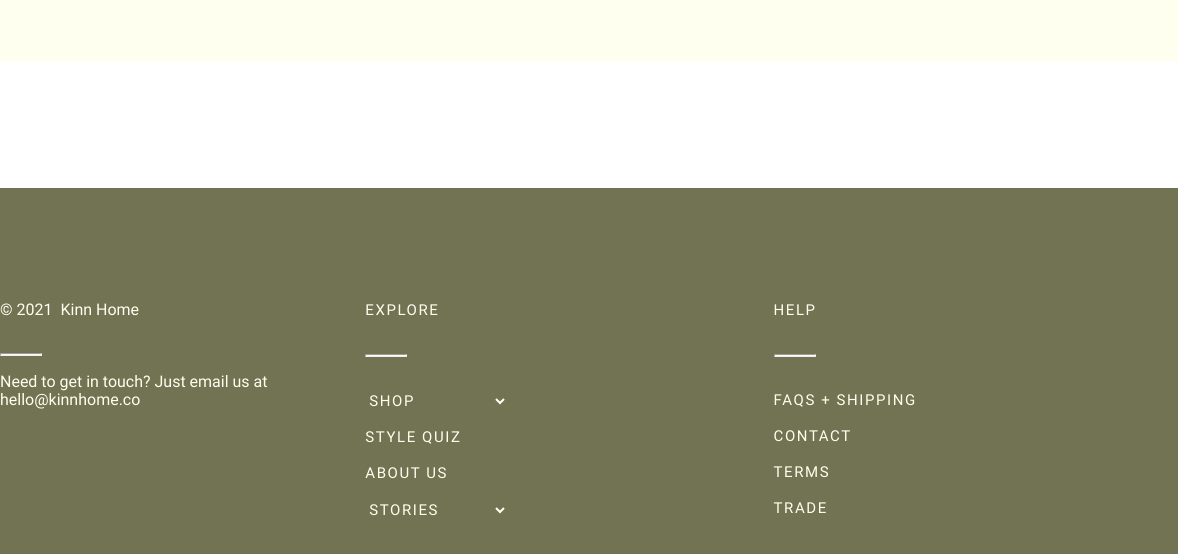
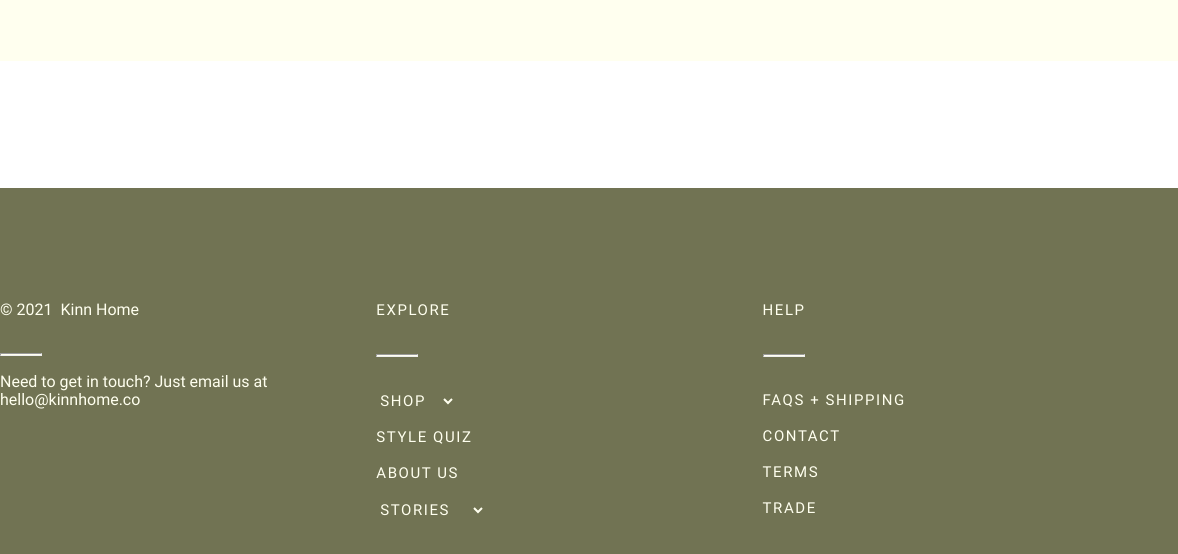
Before and after one commit to rasuljonrahmonov/kinn, a plain HTML site: page index.html in a window 1280 px wide. Shown: the part 5450-6004 px from the top of the page, 0-1178 px from the left. Drawn offline with nearby package versions, Linux system fonts and the light colour scheme.

Commit message:
Add width selects

```diff
--- a/css/style.css
+++ b/css/style.css
@@ -745,6 +745,7 @@ letter-spacing: 1.575px;
 text-transform: uppercase;
 
 color: #FFFFEF;
+width: 11rem;
 border:none;
 outline:none
 }
@@ -762,6 +763,7 @@ letter-spacing: 1.575px;
 text-transform: uppercase;
 
 color: #FFFFEF;
+width: 8rem;
 border:none;
 outline:none
 }
```
